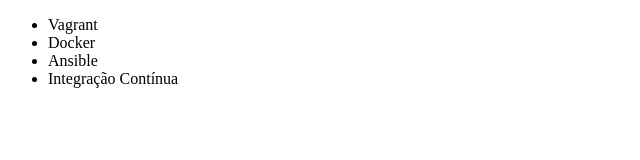
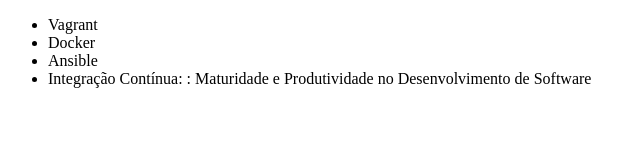
Before and after one commit to cfliberato/origin, a plain HTML site: page index.html in a window 1280 px wide. Shown: the whole page, without its empty margins (0-640 px from the left). Drawn offline with Linux system fonts and the light colour scheme.

Commit message:
Renomeando curso de Integração Contínua

```diff
--- a/index.html
+++ b/index.html
@@ -9,7 +9,7 @@
         <li>Vagrant</li>
         <li>Docker</li>
         <li>Ansible</li>
-        <li>Integração Contínua</li>
+        <li>Integração Contínua: : Maturidade e Produtividade no Desenvolvimento de Software</li>
     </ul>
 </body>
 </html>
```
